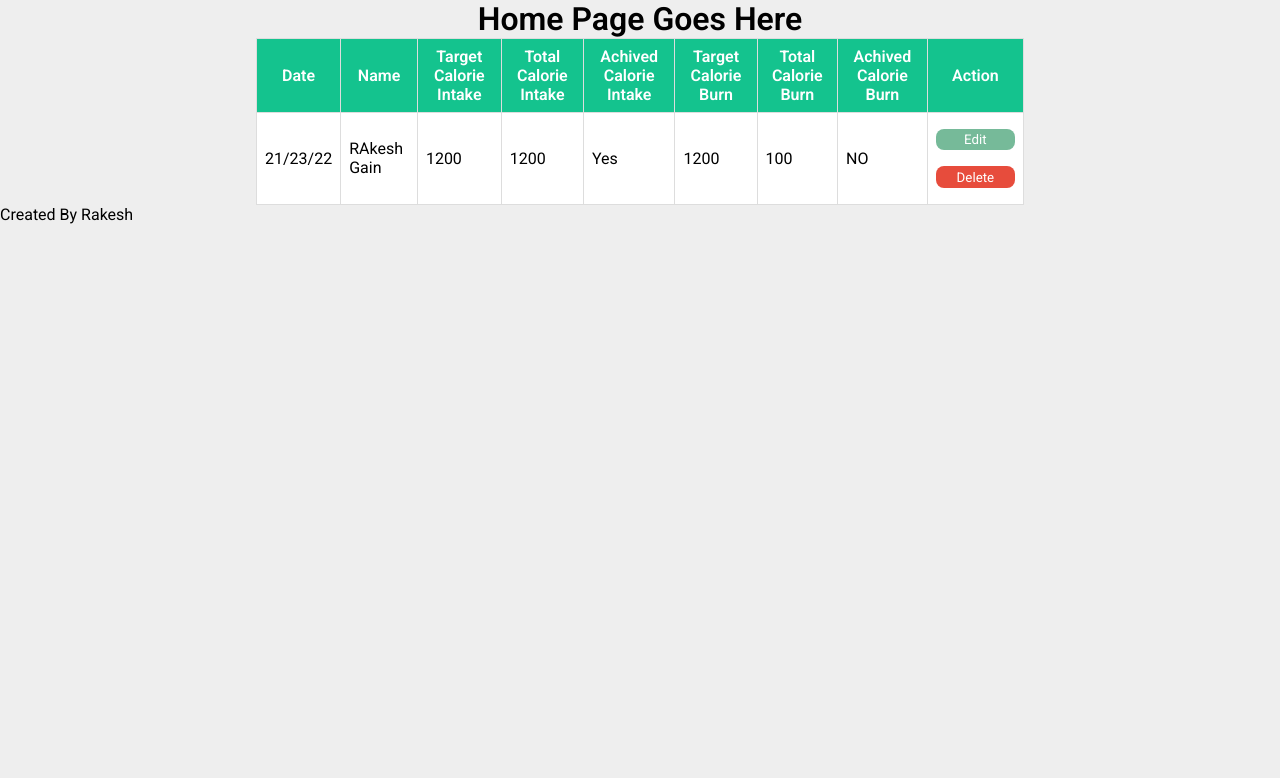
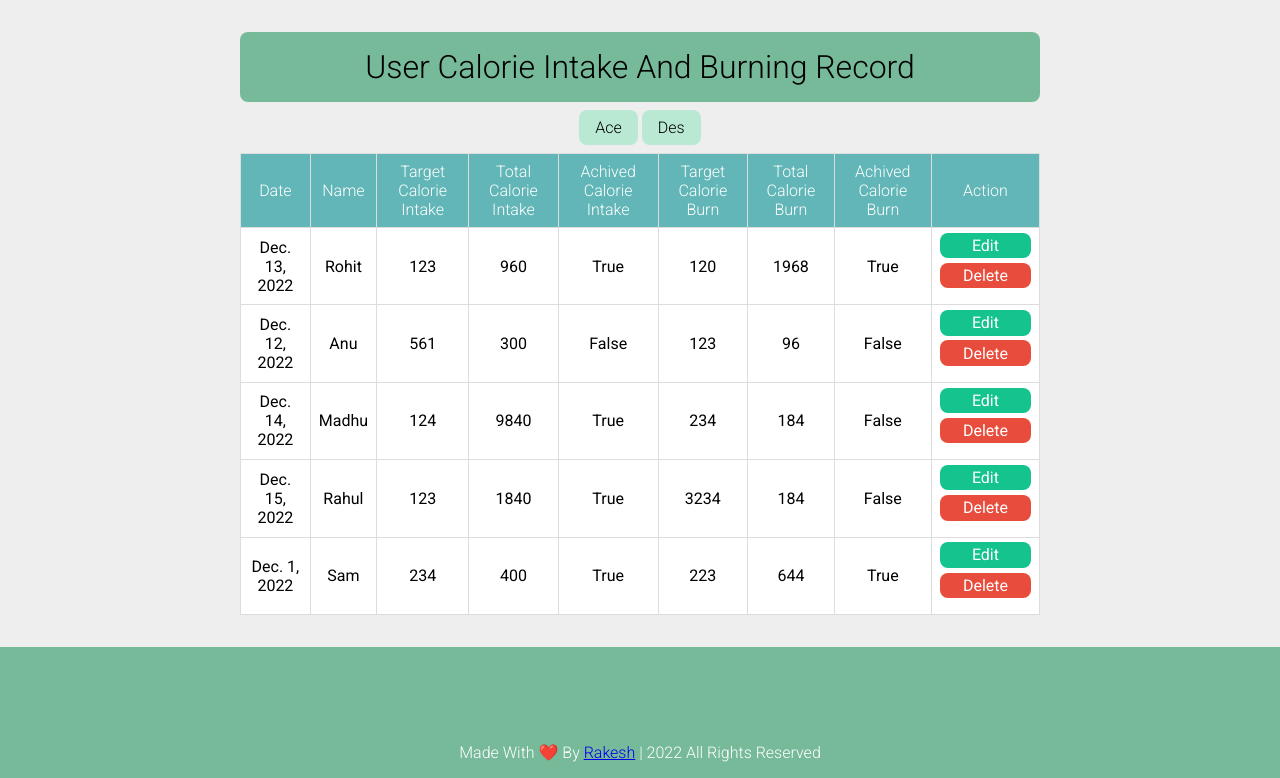
Before and after one commit to mrGain/Calorie-tracker, a Django app: page / in a window 1280 px wide. Shown: the part 70-848 px from the top of the page. Before the commit the page ends 800 px from the top, so only its background shows below. Run offline with Django 4.2, Linux system fonts and the light colour scheme; data comes from the database, SQL or seed files in the repository.

Commit message:
all functional requirement done

```diff
--- a/static/css/createCalorie.css
+++ b/static/css/createCalorie.css
@@ -87,3 +87,7 @@ input[type=submit]{
     border-radius: .5rem;
     padding: 1rem 6rem;
 }
+input[type=submit]:hover{
+    background: var(--green);
+    cursor: pointer;
+}
--- a/static/css/home.css
+++ b/static/css/home.css
@@ -1,28 +1,57 @@
 .main{
+    margin: 2rem 15rem;
+}
+.title-home{
+    font-size: 2rem;
+    font-weight: 300;
+    text-align: center;
+    margin-bottom: 1rem;
+    background: #76BA99;
+    padding: 1rem 2rem;
+    border-radius: .5rem;
+}
+.sort{
     display: flex;
-    flex-direction: column;
+    justify-content: center;
     align-items: center;
-    justify-content: center;
-
+    margin-bottom: 1rem;
+}
+.sort_btn{
+    margin: 1rem 0;
+    padding: .5rem 1rem;
+    border-radius: .5rem;
+    border: none;
+    background: #b9e9d2;
+    color: #000;
+    font-size: 1rem;
+    font-weight: 300;
+    text-decoration: none;
+    cursor: pointer;
+}
+.sort_btn:hover{
+    background: #76BA99;
 }
 table{
     border: 1px solid #000;
     border-collapse: collapse;
-    width: 60%;
+    width: 100%;
     background: #fff;
 }
 th{
     padding: .5rem;
-    background: var(--green);
+    font-weight: 300;
+    background: #62B6B7;
     border: 1px solid #dddddd;
     color: #fff;
 }
 td{
     border: 1px solid #dddddd;
-    text-align: left;
+    text-align: center;
     padding: .5rem;
   }
-  .btn{
+
+  .btns{
+    font-size: 1rem;
     color: #fff;
     padding: .2rem 1rem;
     border-radius: .5rem;
@@ -31,12 +60,14 @@ td{
     width: 100%;
   }
   .btn-edit{
-    background: #76BA99;
+    background: #14C38E;
+    text-decoration: none;
+    padding: .2rem 2rem;
   }
   .btn-delete{
     background: #E74C3C;
   }
-  .btn:hover{
+  .btns:hover{
     cursor: pointer;
     background: #ccc;
     color: #000;
--- a/static/css/index.css
+++ b/static/css/index.css
@@ -56,3 +56,13 @@ body{
     color: var(--black);
     border: .1rem solid var(--black);
 }
+.footer{
+    margin-top: 2rem;
+    text-align: center;
+    font-size: 1rem;
+    font-weight: 300;
+    color: #fff;
+    background: #76BA99;
+    padding: 1rem 2rem;
+    padding-top: 6rem;
+}
--- /dev/null
+++ b/static/css/update.css
@@ -0,0 +1,3 @@
+.main-content{
+    margin:2rem 30rem;
+}
--- a/templates/base.html
+++ b/templates/base.html
@@ -7,8 +7,12 @@
     <meta name="viewport" content="width=device-width, initial-scale=1.0">
     <title>Calorie Calc</title>
     <link rel="stylesheet" href="{% static '/css/index.css' %}">
-    <link rel="stylesheet" href="{% static '/css/createCalorie.css' %}">
-    <link rel="stylesheet" href="{% static '/css/home.css' %}">
+    <!-- <link rel="stylesheet" href="{% static '/css/home.css' %}"> -->
+
+    {% block stylesheet %}
+
+    {% endblock stylesheet %}
+
 </head>
 
 
@@ -21,10 +25,11 @@
 
     {% endblock content %}
 
+    <!-- footer includes here  -->
+    {% include 'includes/footer.html' %}
+
     <script src="{% static '/js/index.js' %}"></script>
-    <footer>
-        <p>Created by Rakesh</p>
-    </footer>
+
 
 </body>
 </html>
--- a/templates/home.html
+++ b/templates/home.html
@@ -1,8 +1,20 @@
 {% extends 'base.html' %}
+{% load static %}
+
+{% block stylesheet %}
+    <link rel="stylesheet" href="{% static '/css/home.css' %}">
+{% endblock stylesheet %}
 
 {% block content %}
     <div class="main">
-        <h1>home page goes here</h1>
+        <h1 class="title-home">User Calorie Intake and Burning Record </h1>
+        <div class="sort">
+            <div>
+                <a href="{% url 'asc_home' %}" class="sort_btn">ace</a>
+                <a href="{% url 'des_home' %}" class="sort_btn">des</a>
+            </div>
+
+        </div>
         <table>
             <tr>
                 <th>Date</th>
@@ -15,20 +27,26 @@
                 <th>Achived Calorie Burn</th>
                 <th>Action</th>
             </tr>
-            <tr>
-                <td>21/23/22</td>
-                <td>RAkesh Gain</td>
-                <td>1200</td>
-                <td>1200</td>
-                <td>Yes</td>
-                <td>1200</td>
-                <td>100</td>
-                <td>NO</td>
-                <td>
-                    <button class="btn btn-edit">Edit</button>
-                    <button class="btn btn-delete">Delete</button>
-                </td>
-            </tr>
+            {% for user in users %}
+                <tr>
+                    <td>{{ user.date }}</td>
+                    <td>{{ user.name }}</td>
+                    <td>{{ user.target_calorie_intake }}</td>
+                    <td>{{ user.total_calorie_intake }}</td>
+                    <td>{{ user.achived_calorie_intake }}</td>
+                    <td>{{ user.target_calorie_burn }}</td>
+                    <td>{{ user.total_calorie_burn }}</td>
+                    <td>{{ user.achived_calorie_burn }}</td>
+
+                    <td>
+                        <a href="{% url 'update' user.id %}" class="btns btn-edit" > Edit </a>
+                        <form action="{% url 'delete' user.id %}" method="post">
+                            {% csrf_token %}
+                            <input type="submit" value="Delete" class="btns btn-delete">
+                        </form>
+                    </td>
+                </tr>
+            {% endfor %}
         </table>
     </div>
 
--- /dev/null
+++ b/templates/includes/footer.html
@@ -0,0 +1,3 @@
+<footer class="footer">
+    <div class="credit">Made with ❤️ by <a href="https://www.facebook.com/gainrakesh.io">Rakesh</a>  |  2022 all rights reserved</div>
+</footer>
--- a/user/models.py
+++ b/user/models.py
@@ -3,7 +3,7 @@ from django.db import models
 # Create your models here.
 class User(models.Model):
     # date = models.DateField(auto_now_add=True)
-    date = models.DateField(auto_now_add=True)
+    date = models.DateField()
     name = models.CharField(max_length=100)
     target_calorie_intake = models.IntegerField()
     total_calorie_intake = models.IntegerField()
@@ -12,7 +12,5 @@ class User(models.Model):
     total_calorie_burn = models.IntegerField()
     achived_calorie_burn = models.BooleanField()
 
-
-
     def __str__(self):
         return self.name
--- a/user/urls.py
+++ b/user/urls.py
@@ -4,5 +4,9 @@ from .views import *
 
 urlpatterns = [
     path('',HomeView.as_view(), name='home'),
+    path('asc/',HomeView_AscOrder.as_view(), name='asc_home'),
+    path('dec/',HomeView_DesOrder.as_view(), name='des_home'),
     path('create/',CreateView.as_view(), name='create'),
+    path('update/<int:id>/',UserUpdateView.as_view(), name='update'),
+    path('delete/<int:id>/',DeleteView.as_view(), name='delete'),
 ]
--- a/user/views.py
+++ b/user/views.py
@@ -1,33 +1,58 @@
 import os
-from django.shortcuts import render
+from django.shortcuts import render,redirect,get_object_or_404
 from django.views import View
+from django.views.generic.edit import UpdateView
+
+from .models import User
 import json
 
 # Create your views here.
 # print(os.listdir())
 
+class DataList:
+    def __init__(self):
+        path = {
+            'food_list':'/home/rakesh/django/calorie_calc/user/data/food_list.json',
+            'activity_list':'/home/rakesh/django/calorie_calc/user/data/activity_list.json'
+        }
+        with open(path['food_list'],'r') as f:
+            self.food_list = json.load(f)
+
+        with open(path['activity_list'],'r') as f:
+            self.activity_list = json.load(f)
+
+        self.foods = []
+        self.activities = []
+        for food in self.food_list:
+            self.foods.append(food['food'])
+        for activity in self.activity_list:
+            self.activities.append(activity['activity'])
 
 class HomeView(View):
     def get(self, request):
-        return render(request, 'home.html')
+        users = User.objects.all().values()
+        # print(users)
+        return render(request, 'home.html',{"users":users})
+
+class HomeView_AscOrder(View):
+    def get(self, request):
+        users = User.objects.all().order_by('date').values()
+        # print(users)
+        return render(request, 'home.html',{"users":users})
+
+class HomeView_DesOrder(View):
+    def get(self, request):
+        users = User.objects.all().order_by('-date').values()
+        # print(users)
+        return render(request, 'home.html',{"users":users})
 
 class CreateView(View):
-    path = {
-        'food_list':'/home/rakesh/django/calorie_calc/user/data/food_list.json',
-        'activity_list':'/home/rakesh/django/calorie_calc/user/data/activity_list.json'
-    }
-    with open(path['food_list'],'r') as f:
-        food_list = json.load(f)
-
-    with open(path['activity_list'],'r') as f:
-        activity_list = json.load(f)
-
-    foods = []
-    activities = []
-    for food in food_list:
-        foods.append(food['food'])
-    for activity in activity_list:
-        activities.append(activity['activity'])
+    def __init__(self):
+        data = DataList()
+        self.foods = data.foods
+        self.activities = data.activities
+        self.food_list = data.food_list
+        self.activity_list = data.activity_list
 
     def get(self, request):
         # print(self.food_list)
@@ -40,8 +65,128 @@ class CreateView(View):
 
     def post(self, request):
         data = request.POST
-        name,target_calorie_intak,quantity = data['name'],data['target_calorie_intak'],data['quantity']
-        print(type(data))
-        return render(request, 'home.html',{"data":data})
+        # print(data)
+        date = data['date']
+        name = data['name']
+        target_calorie_intake = int(data['target_calorie_intake'])
+        food_in= data['food']
+        quantity = data['quantity']
+        target_calorie_burn = int(data['target_calorie_burn'])
+        activity_in = data['activity']
+        step = data['step']
 
-#'name': ['RAKESH GAIN'], 'target-calorie-intake': ['1223'], 'quantity': ['12']
+        total_calorie_intake = 0
+        total_calorie_burn = 0
+        for food in self.food_list:
+            if food_in == food['food']:
+                total_calorie_intake = food['calories'] * int(quantity)
+                break
+
+        for activity in self.activity_list:
+            if activity_in == activity['activity']:
+                total_calorie_burn = activity['calorire-burned'] * int(step)
+                break
+
+        if total_calorie_intake >= target_calorie_intake:
+            achived_calorie_intake = True
+        else:
+            achived_calorie_intake = False
+
+        if total_calorie_burn >= target_calorie_burn:
+            achived_calorie_burn = True
+        else:
+            achived_calorie_burn = False
+
+        user = User(
+            date = date,
+            name = name,
+            target_calorie_intake = target_calorie_intake,
+            total_calorie_intake = total_calorie_intake,
+            achived_calorie_intake = achived_calorie_intake,
+            target_calorie_burn = target_calorie_burn,
+            total_calorie_burn = total_calorie_burn,
+            achived_calorie_burn = achived_calorie_burn
+        )
+        user.save()
+
+        # print(date, name,target_calorie_intake,quantity,target_calorie_burn,step)
+        # print(total_calorie_intake)
+        return redirect('home')
+
+ ## User existing Data Update
+
+class UserUpdateView(View):
+    def __init__(self):
+        data = DataList()
+        self.foods = data.foods
+        self.activities = data.activities
+        self.food_list = data.food_list
+        self.activity_list = data.activity_list
+
+    def get(self,request,id):
+        data = User.objects.get(pk=id)
+        print(data)
+        return render(request, 'user/update.html',
+        {"data":data,
+        "foodList":self.foods,
+        "activityList":self.activities
+        })
+
+    # Update your data
+    def post(self, request,id):
+        data = User.objects.get(pk=id)
+        new_data = request.POST
+        print(new_data['target_calorie_intake'])
+        print(new_data['target_calorie_burn'])
+
+        TC_intake = int(new_data['target_calorie_intake'])
+        TC_burn = int(new_data['target_calorie_burn'])
+
+
+        food_in= new_data['food']
+        quantity = new_data['quantity']
+        activity_in = new_data['activity']
+        step = new_data['step']
+
+        total_calorie_intake = 0
+        total_calorie_burn = 0
+        for food in self.food_list:
+            if food_in == food['food']:
+                total_calorie_intake = food['calories'] * int(quantity)
+                break
+
+        for activity in self.activity_list:
+            if activity_in == activity['activity']:
+                total_calorie_burn = activity['calorire-burned'] * int(step)
+                break
+        # TC_intake --> Target Calorie Intake
+        # burn --> Target Calorie burn
+        if total_calorie_intake >= TC_intake:
+            achived_calorie_intake = True
+        else:
+            achived_calorie_intake = False
+
+        if total_calorie_burn >= TC_burn:
+            achived_calorie_burn = True
+        else:
+            achived_calorie_burn = False
+
+        data.date = new_data['date']
+        data.name = new_data['name']
+        data.target_calorie_intake = new_data['target_calorie_intake']
+        data.total_calorie_intake = total_calorie_intake
+        data.achived_calorie_intake = achived_calorie_intake
+        data.target_calorie_burn = new_data['target_calorie_burn']
+        data.total_calorie_burn = total_calorie_burn
+        data.achived_calorie_burn = achived_calorie_burn
+        # Save the updated data
+        data.save()
+        return redirect('home')
+
+    # Delete the user records
+class DeleteView(View):
+    def post(self, request,id):
+        data = User.objects.get(pk=id)
+        print(data)
+        data.delete()
+        return redirect('home')
```
Also changed, not shown: static/css/calorieBurn.css (deleted, +0 -9 lines), templates/user/create.html (+8 -64 lines), templates/user/forms.html (added, +49 -0 lines), templates/user/update.html (added, +63 -0 lines), db.sqlite3, user/migrations/0001_initial.py (added), user/migrations/0002_alter_user_date.py (added).
